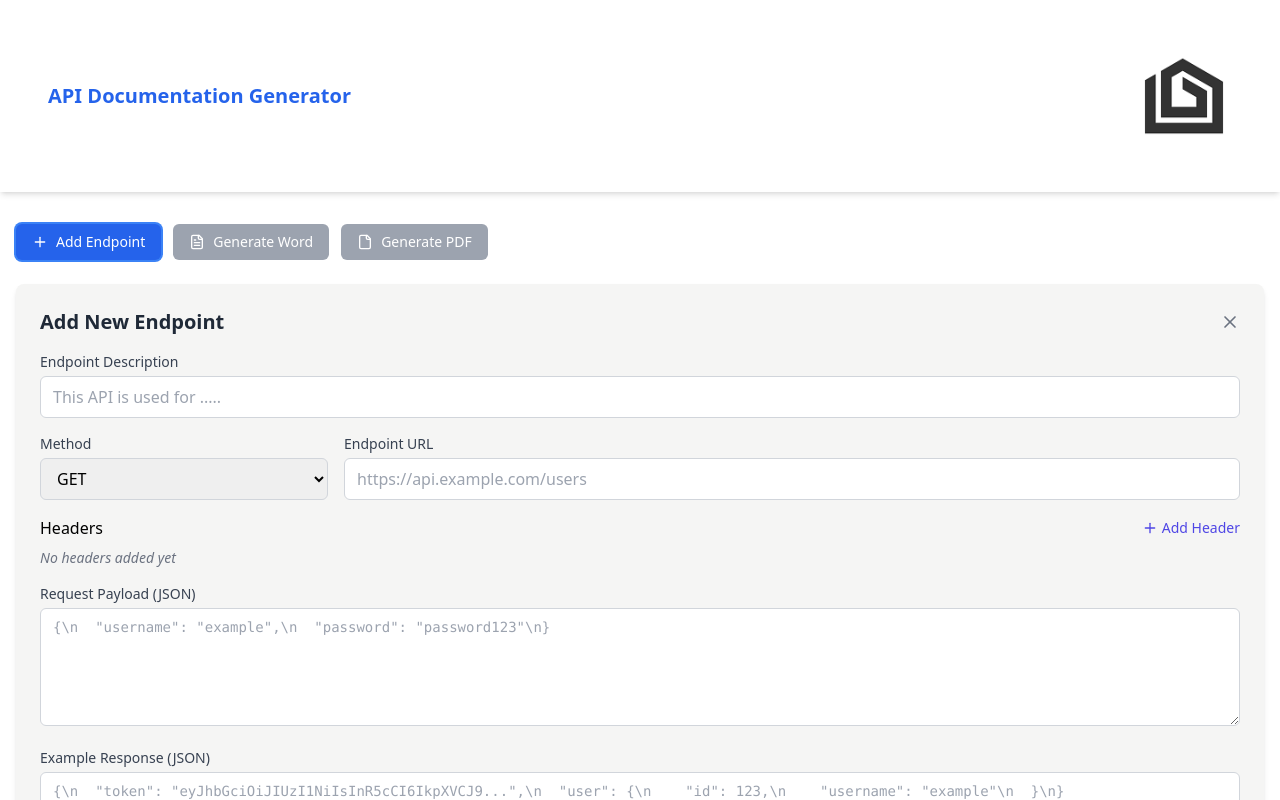
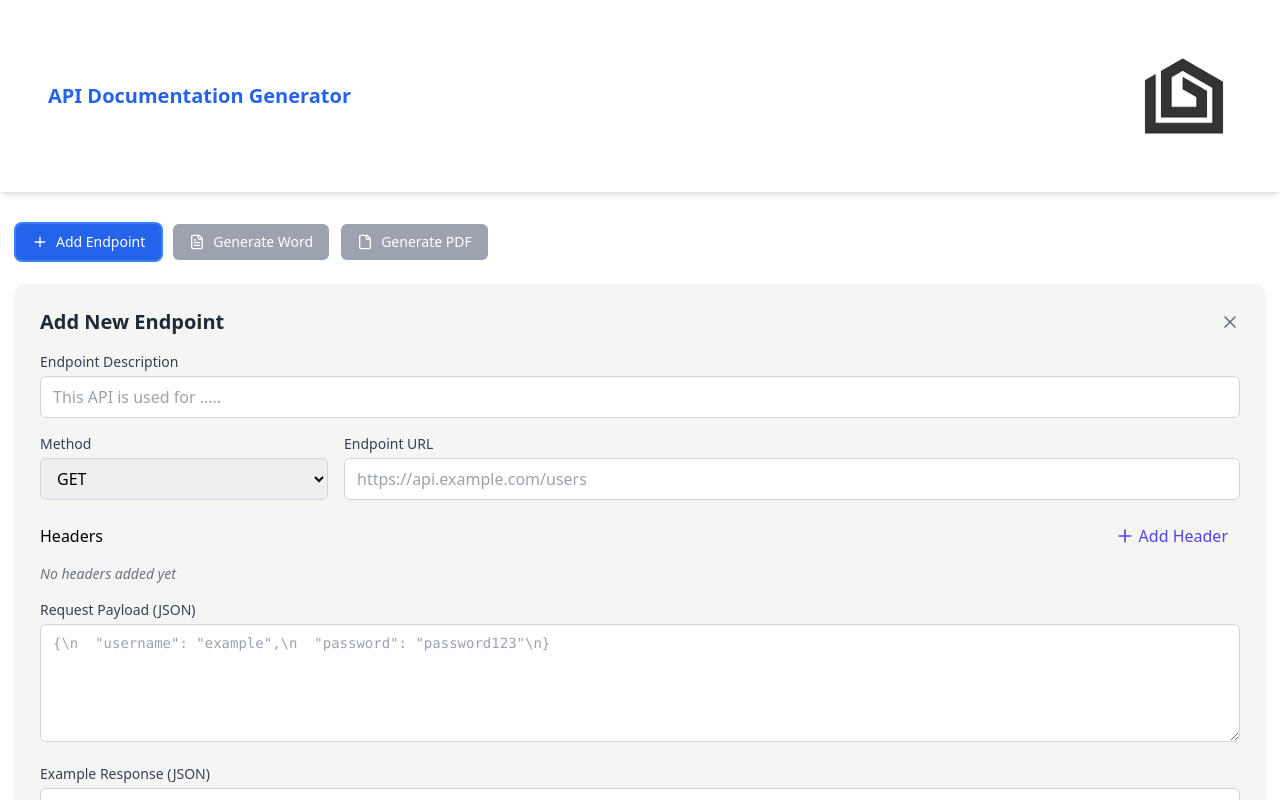
Before and after one commit to Hritikrawat/ApiDocFE, a React (Vite) app: page / in a window 1280 px wide. Both pictures are taken after a click on the button "Add Endpoint". Shown: the top 800 px of the page. Built offline with nearby package versions, Linux system fonts and the light colour scheme.

Commit message:
Update HeaderForm.tsx

```diff
--- a/src/components/HeaderForm.tsx
+++ b/src/components/HeaderForm.tsx
@@ -36,9 +36,10 @@ const HeaderForm: React.FC<HeaderFormProps> = ({ headers, onChange }) => {
         <button
           type="button"
           onClick={addHeader}
-          className="flex items-center text-sm text-indigo-600 hover:text-indigo-800"
+          // Increased padding (px-3 py-2) and icon size (size={20})
+          className="flex items-center text-base text-indigo-600 hover:text-indigo-800 px-3 py-2 rounded-md"
         >
-          <Plus size={16} className="mr-1" />
+          <Plus size={20} className="mr-1" /> {/* Increased Plus icon size */}
           Add Header
         </button>
       </div>
@@ -66,9 +67,10 @@ const HeaderForm: React.FC<HeaderFormProps> = ({ headers, onChange }) => {
               <button
                 type="button"
                 onClick={() => removeHeader(header.id)}
-                className="p-2 text-red-500 hover:text-red-700 focus:outline-none"
+                // Increased padding (p-3) and icon size (size={22})
+                className="p-3 text-red-500 hover:text-red-700 focus:outline-none rounded-md"
               >
-                <Trash2 size={18} />
+                <Trash2 size={22} /> {/* Increased Trash2 icon size */}
               </button>
             </div>
           ))}
```
